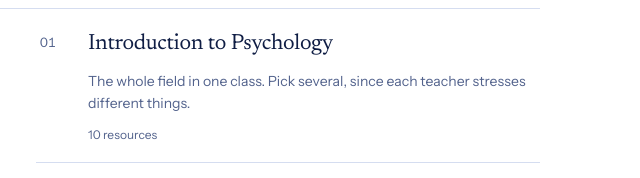
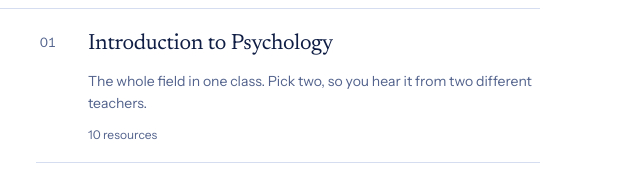
Before and after one commit to annagibson645-prog/open-psychology-degree, a plain HTML site: page index.html in a window 1280 px wide. Shown: the part 587-765 px from the top of the page, 624-1264 px from the left. Drawn offline with Linux system fonts and the light colour scheme.

Commit message:
Intro to Psychology: finish 2 of 10, not 5
Co-Authored-By: Claude Sonnet 5.5 <noreply@anthropic.com>

```diff
--- a/index.html
+++ b/index.html
@@ -219,7 +219,7 @@ var SECTIONS=[
   steps:["Read the abstract and write the study's claim in one sentence.","Find the sample: who took part, and how many.","Name the independent variable and the dependent variable.","Check whether people were randomly assigned to conditions.","Find the effect size, not only the p-value.","Write down one limit the authors name themselves."]},
  {id:"i-think",t:"How to Think Like a Psychologist",by:"Several Stanford professors",org:"Stanford University",fmt:"Video",free:"open",tag:"intro",note:"A short orientation series from Stanford. Listed on Open Culture; the episode count was not checked.",q:"Stanford How to Think Like a Psychologist iTunes U video"}
  ]},
-{id:"s01",num:"01",name:"Introduction to Psychology",blurb:"The whole field in one class. Pick several, since each teacher stresses different things.",need:5,book:{t:"OpenStax Psychology 2e",u:"https://openstax.org/details/books/psychology-2e"},
+{id:"s01",num:"01",name:"Introduction to Psychology",blurb:"The whole field in one class. Pick two, so you hear it from two different teachers.",need:2,book:{t:"OpenStax Psychology 2e",u:"https://openstax.org/details/books/psychology-2e"},
  items:[
  {id:"y110",t:"PSYC 110: Introduction to Psychology",by:"Paul Bloom",org:"Yale University",fmt:"Video",n:20,hrs:"About 18 hrs",free:"open",tag:"core",v:1,url:YALE,lec:YALE_LEC,lecUrl:"https://oyc.yale.edu/psychology/psyc-110/lecture-",note:"Recorded in Spring 2007. Brain, development, language, memory, emotion, morality, mental illness and happiness, taught as one story.",bk:{c:"Peter Gray, Psychology (Worth, 5th ed.), plus Gary Marcus, ed., The Norton Psychology Reader (2006). Both are listed on the course syllabus.",a:"Not free. Both are paid books, so look for used copies or a library loan. The lectures stand on their own without them.",f:"OpenStax Psychology 2e (free)",fu:"https://openstax.org/details/books/psychology-2e"}},
  {id:"m900",t:"9.00SC: Introduction to Psychology",by:"John Gabrieli",org:"MIT OpenCourseWare",fmt:"Video",n:24,hrs:"About 20 hrs",free:"open",tag:"core",v:1,url:M900,lec:MIT_LEC,note:"Fall 2011. A neuroscience-forward survey with notes, three exams and solutions on the course page.",bk:{c:"Kosslyn and Rosenberg, the text MIT's class used.",a:"Not free, and OCW cannot post it. MIT links a free Creative Commons text by Stangor as the alternative, in the Open Textbook section of the course page.",f:"Stangor, Introduction to Psychology (free)",fu:M900}},
@@ -369,7 +369,7 @@ var SECTIONS=[
 
 var REQS=[
  {n:"Start Here",s:["s00"],need:3},
- {n:"Introduction to Psychology",s:["s01"],need:5},
+ {n:"Introduction to Psychology",s:["s01"],need:2},
  {n:"Cognitive Psychology",s:["s02"],need:4},
  {n:"Social and Personality",s:["s03"],need:4},
  {n:"Abnormal and Clinical",s:["s04"],need:4},
@@ -379,10 +379,10 @@ var REQS=[
 ];
 
 var PATHS=[
- {name:"The Full B.A.",who:"The whole degree, with breadth in every branch.",ids:{"Start":["i-intent","i-study"],"Introduction":["y110","m900","uhi","tor","crash"],"Cognitive":["uhc","m913","lhtl","mem"],"Social and Personality":["willer","plous","uhp","gruber"],"Abnormal and Clinical":["annen","uhcl","psyset","pfa"],"Electives":["sap","wb","for","st1"],"Textbooks":["osx","fpd"],"Capstone":["cap1"]}},
- {name:"Clinical Track",who:"For people drawn to mental health, therapy and why minds break down.",ids:{"Start":["i-intent","i-study"],"Introduction":["y110","m900","uhi","crash","tor"],"Cognitive":["uhc","lhtl","mem","set"],"Social and Personality":["uhp","gruber","plous","rel"],"Abnormal and Clinical":["annen","uhcl","psyset","dep","pfa","bent"],"Electives":["sap","wb","mind","par"],"Textbooks":["osx","fpd"],"Capstone":["cap1"]}},
- {name:"Mind and Brain Track",who:"For people who want the science of perception, memory and the brain.",ids:{"Start":["i-intent","i-study","i-think"],"Introduction":["m900","y110","uhi","w900","tor"],"Cognitive":["uhc","m913","schil","bmm","m965"],"Social and Personality":["willer","uhp","gruber","mor"],"Abnormal and Clinical":["psyset","annen","uhcl","bent"],"Electives":["sap","suz","kochn","st1"],"Textbooks":["osx","bay"],"Capstone":["cap1"]}},
- {name:"Light and Listening",who:"For slow weeks: audio, short talks and one anchor course. No pressure.",ids:{"Start":["i-intent"],"Introduction":["w900","crash","zimb","y110","stey"],"Cognitive":["hyman","lhtl","mem","set"],"Social and Personality":["willer","gruber","mor","karney"],"Abnormal and Clinical":["dep","myths","psyset","annen"],"Electives":["wb","sch1","tbs","bud"],"Textbooks":["noba"],"Capstone":["cap1"]}}
+ {name:"The Full B.A.",who:"The whole degree, with breadth in every branch.",ids:{"Start":["i-intent","i-study"],"Introduction":["y110","m900"],"Cognitive":["uhc","m913","lhtl","mem"],"Social and Personality":["willer","plous","uhp","gruber"],"Abnormal and Clinical":["annen","uhcl","psyset","pfa"],"Electives":["sap","wb","for","st1"],"Textbooks":["osx","fpd"],"Capstone":["cap1"]}},
+ {name:"Clinical Track",who:"For people drawn to mental health, therapy and why minds break down.",ids:{"Start":["i-intent","i-study"],"Introduction":["y110","uhi"],"Cognitive":["uhc","lhtl","mem","set"],"Social and Personality":["uhp","gruber","plous","rel"],"Abnormal and Clinical":["annen","uhcl","psyset","dep","pfa","bent"],"Electives":["sap","wb","mind","par"],"Textbooks":["osx","fpd"],"Capstone":["cap1"]}},
+ {name:"Mind and Brain Track",who:"For people who want the science of perception, memory and the brain.",ids:{"Start":["i-intent","i-study","i-think"],"Introduction":["m900","w900"],"Cognitive":["uhc","m913","schil","bmm","m965"],"Social and Personality":["willer","uhp","gruber","mor"],"Abnormal and Clinical":["psyset","annen","uhcl","bent"],"Electives":["sap","suz","kochn","st1"],"Textbooks":["osx","bay"],"Capstone":["cap1"]}},
+ {name:"Light and Listening",who:"For slow weeks: audio, short talks and one anchor course. No pressure.",ids:{"Start":["i-intent"],"Introduction":["w900","crash"],"Cognitive":["hyman","lhtl","mem","set"],"Social and Personality":["willer","gruber","mor","karney"],"Abnormal and Clinical":["dep","myths","psyset","annen"],"Electives":["wb","sch1","tbs","bud"],"Textbooks":["noba"],"Capstone":["cap1"]}}
 ];
 
 /* ---------- state ---------- */
```
